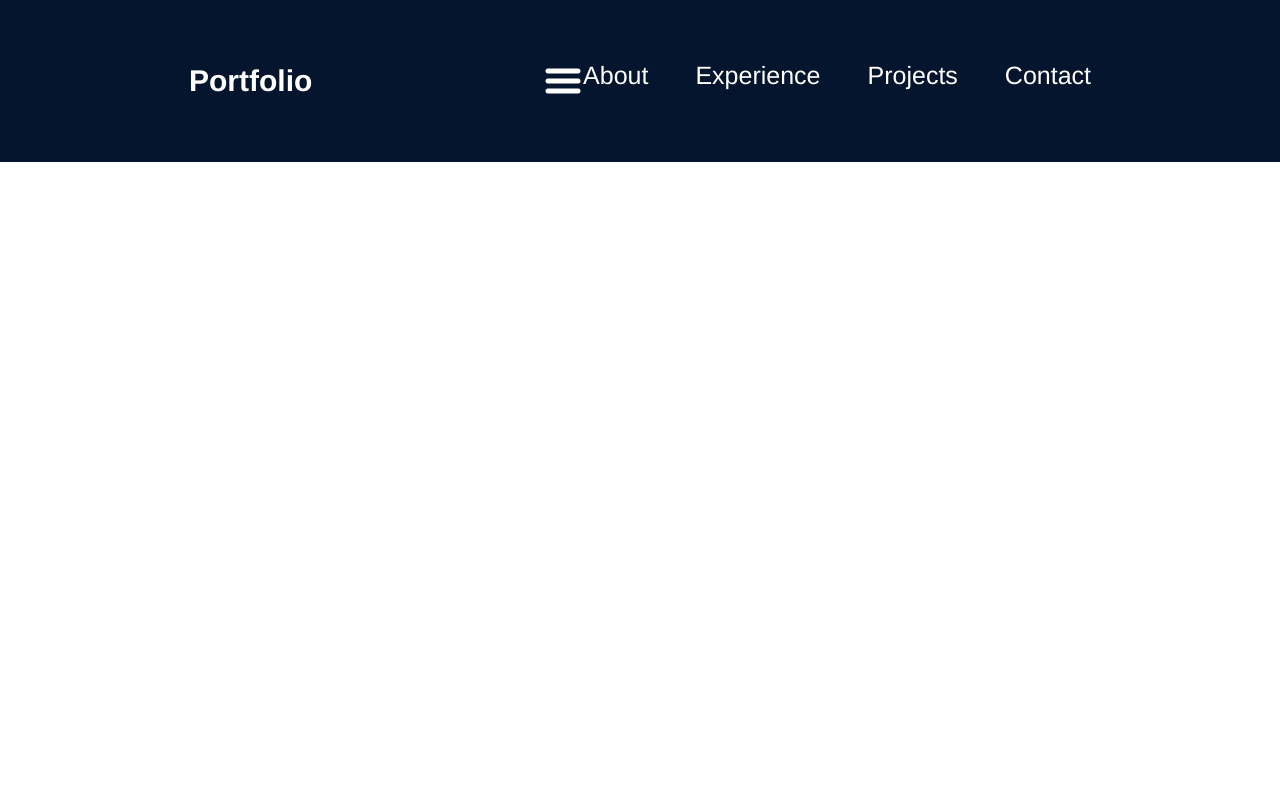
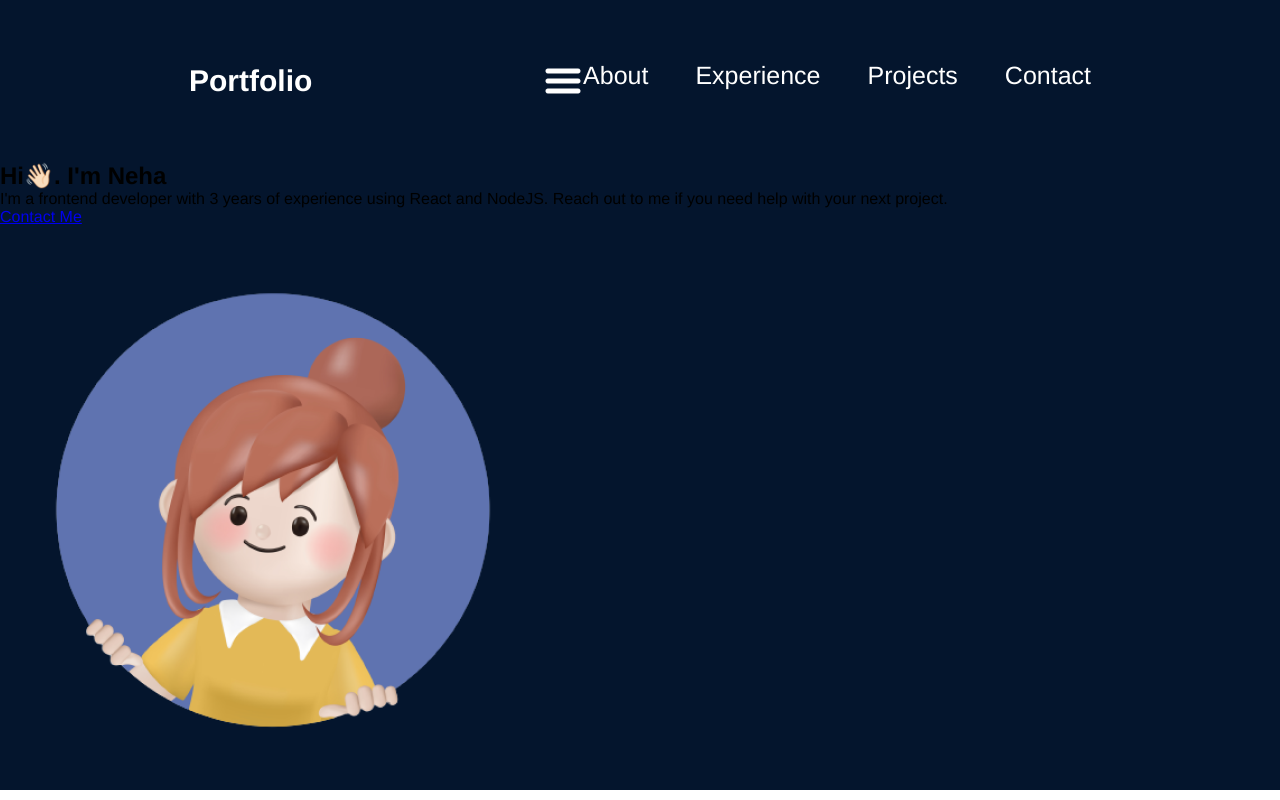
Before and after one commit to nipun-munasinghe/example-react-portfolio, a React (Vite) app: page / in a window 1280 px wide. Built offline with nearby package versions, Linux system fonts and the light colour scheme; the HTML template or start-up script is replaced by a standard one.

Commit message:
Started to create hero section

```diff
--- a/src/App.jsx
+++ b/src/App.jsx
@@ -1,11 +1,13 @@
 import styles from "./App.module.css";
 import { Navbar } from "./components/Navbar/Navbar";
+import { Hero } from "./components/Hero/Hero";
 
 function App() {
 
   return (
     <div className={styles.App}>
       <Navbar />
+      <Hero />
     </div>
   )
 }
--- /dev/null
+++ b/src/components/Hero/Hero.jsx
@@ -0,0 +1,21 @@
+import React from 'react';
+import styles from './Hero.module.css';
+import {getImageUrl} from '../../utils';
+
+// rafc
+export const Hero = () => {
+  return (
+    <section className={styles.container}>
+        <div className={styles.content}>
+            <h1 className={styles.title}>Hi👋🏻. I'm Neha</h1>
+            <p className={styles.description}>I'm a frontend developer with 3 years of experience using React and NodeJS.
+                Reach out to me if you need help with your next project.
+            </p>
+            <a href="mailto:neha@gmail.com" className={styles.contactBtn}>Contact Me</a>
+        </div>
+        <img src={getImageUrl("hero/hero.png")} alt="Hero image of me" className={styles.heroImg} />
+        <div className={styles.topBlur} />
+        <div className={styles.bottomBlur} />
+    </section>
+  )
+}
```
Also changed, not shown: public/assets/hero/hero.png (added), src/components/Hero/Hero.module.css (added).
